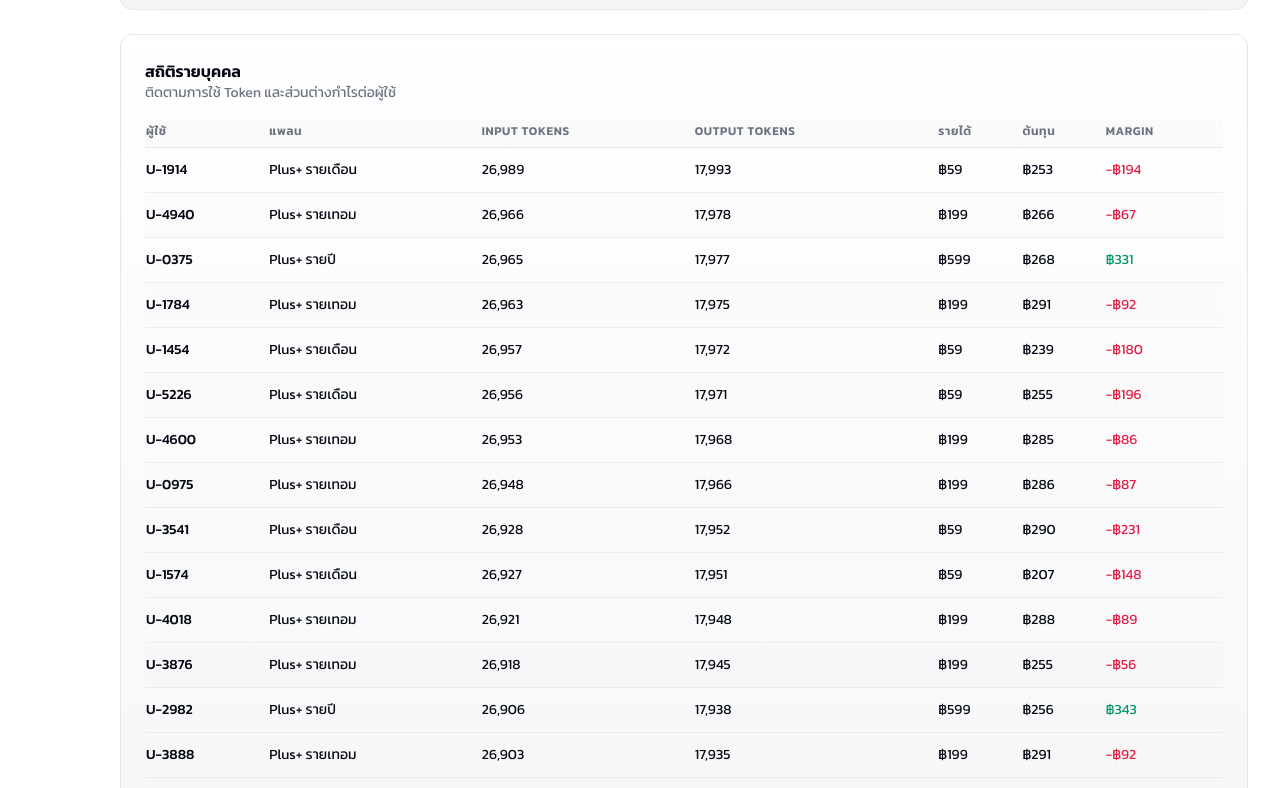
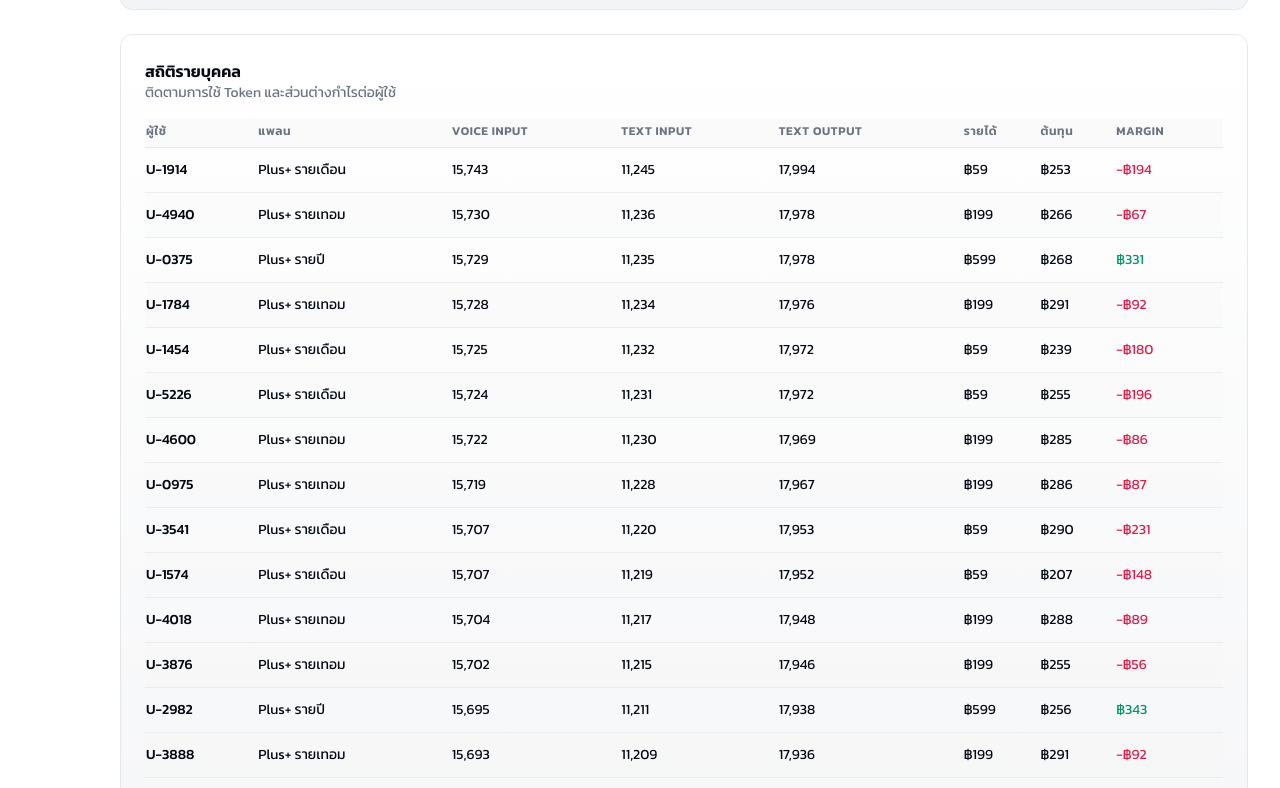
Before and after one commit to Testdeploy-01/Admin-Lilac, a React (Vite) app: page /ai-manager in a window 1280 px wide. Shown: the part 1152-1940 px from the top of the page. Built offline with nearby package versions, Linux system fonts and the light colour scheme.

Commit message:
feat: updated tokens structure to split input into text/voice and output text

```diff
--- a/src/app/export/export-resolver.ts
+++ b/src/app/export/export-resolver.ts
@@ -27,8 +27,9 @@ function rowsByKey(key: DashboardRouteKey): Array<Record<string, string | number
       return aiUsageRows.map((row) => ({
         ผู้ใช้: row.userId,
         แพลน: PLAN_LABELS[row.plan],
-        InputTokens: row.inputTokens,
-        OutputTokens: row.outputTokens,
+        "Voice Input": row.inputVoiceTokens,
+        "Text Input": row.inputTextTokens,
+        "Text Output": row.outputTextTokens,
         รายได้THB: row.revenueTHB,
         ต้นทุนTHB: row.costTHB,
       }));
@@ -64,7 +65,9 @@ function rowsByKey(key: DashboardRouteKey): Array<Record<string, string | number
         สมัครเมื่อ: user.signupDate,
         หมวดหลัก: user.favoriteCategory,
         Alert: user.systemAlert,
-        MonthlyTokens: user.monthlyTokens,
+        "Voice InputTokens": user.inputVoiceTokens,
+        "Text InputTokens": user.inputTextTokens,
+        "Text OutputTokens": user.outputTextTokens,
         AICostTHB: user.aiCostTHB,
         สถานะ: user.status,
       }));
--- a/src/app/pages/ai-manager-page.tsx
+++ b/src/app/pages/ai-manager-page.tsx
@@ -180,8 +180,9 @@ export function AiManagerPage() {
               <tr className="border-b border-border text-left text-muted-foreground">
                 <th scope="col" className="pb-2">ผู้ใช้</th>
                 <th scope="col" className="pb-2">แพลน</th>
-                <th scope="col" className="pb-2">Input Tokens</th>
-                <th scope="col" className="pb-2">Output Tokens</th>
+                <th scope="col" className="pb-2">Voice Input</th>
+                <th scope="col" className="pb-2">Text Input</th>
+                <th scope="col" className="pb-2">Text Output</th>
                 <th scope="col" className="pb-2">รายได้</th>
                 <th scope="col" className="pb-2">ต้นทุน</th>
                 <th scope="col" className="pb-2">Margin</th>
@@ -199,8 +200,9 @@ export function AiManagerPage() {
                   <tr key={row.userId} className="border-b border-border/70 last:border-none">
                     <td className="py-3 font-medium">{row.userId}</td>
                     <td className="py-3">{PLAN_LABELS[row.plan]}</td>
-                    <td className="py-3">{formatNumber(row.inputTokens)}</td>
-                    <td className="py-3">{formatNumber(row.outputTokens)}</td>
+                    <td className="py-3">{formatNumber(row.inputVoiceTokens)}</td>
+                    <td className="py-3">{formatNumber(row.inputTextTokens)}</td>
+                    <td className="py-3">{formatNumber(row.outputTextTokens)}</td>
                     <td className="py-3">{formatCurrencyTHB(row.revenueTHB)}</td>
                     <td className="py-3">{formatCurrencyTHB(row.costTHB)}</td>
                     <td className="py-3">
--- a/src/app/pages/user-management-page.tsx
+++ b/src/app/pages/user-management-page.tsx
@@ -47,8 +47,10 @@ export function UserManagementPage() {
     });
 
     next.sort((a, b) => {
-      if (sortMode === "token-desc") return b.monthlyTokens - a.monthlyTokens;
-      if (sortMode === "token-asc") return a.monthlyTokens - b.monthlyTokens;
+      const aTotal = a.inputVoiceTokens + a.inputTextTokens + a.outputTextTokens;
+      const bTotal = b.inputVoiceTokens + b.inputTextTokens + b.outputTextTokens;
+      if (sortMode === "token-desc") return bTotal - aTotal;
+      if (sortMode === "token-asc") return aTotal - bTotal;
       const aDate = new Date(`${a.signupDate}T00:00:00`).getTime();
       const bDate = new Date(`${b.signupDate}T00:00:00`).getTime();
       if (sortMode === "signup-asc") return aDate - bDate;
@@ -174,6 +176,7 @@ export function UserManagementPage() {
                 <th scope="col" className="pb-2">หมวดที่สนใจ</th>
                 <th scope="col" className="pb-2">Alert</th>
                 <th scope="col" className="pb-2">Total Tokens (เดือน)</th>
+                <th scope="col" className="pb-2">Breakdown (Voice / Text In / Text Out)</th>
                 <th scope="col" className="pb-2">ต้นทุน AI</th>
                 <th scope="col" className="pb-2">สถานะ</th>
                 <th scope="col" className="pb-2">Action</th>
@@ -202,7 +205,10 @@ export function UserManagementPage() {
                     <td className="py-3">{user.signupDate}</td>
                     <td className="py-3">{user.favoriteCategory}</td>
                     <td className="py-3">{user.systemAlert}</td>
-                    <td className="py-3">{formatNumber(user.monthlyTokens)}</td>
+                    <td className="py-3">{formatNumber(user.inputVoiceTokens + user.inputTextTokens + user.outputTextTokens)}</td>
+                    <td className="py-3 text-xs text-muted-foreground whitespace-nowrap">
+                      {formatNumber(user.inputVoiceTokens)} / {formatNumber(user.inputTextTokens)} / {formatNumber(user.outputTextTokens)}
+                    </td>
                     <td className="py-3">{formatCurrencyTHB(user.aiCostTHB)}</td>
                     <td className="py-3">
                       <span
@@ -291,7 +297,10 @@ export function UserManagementPage() {
               <div className="mt-4 space-y-2 text-sm">
                 <p>แพลนปัจจุบัน: {PLAN_LABELS[selectedUser.plan]}</p>
                 <p>Login ล่าสุด: {selectedUser.lastLogin}</p>
-                <p>โควตาคงเหลือ (ประมาณ): {Math.max(0, 100 - Math.floor(selectedUser.monthlyTokens / 500))}%</p>
+                <p>โควตาคงเหลือ (ประมาณ): {Math.max(0, 100 - Math.floor((selectedUser.inputVoiceTokens + selectedUser.inputTextTokens + selectedUser.outputTextTokens) / 500))}%</p>
+                <p>Voice Input: {formatNumber(selectedUser.inputVoiceTokens)} tokens</p>
+                <p>Text Input: {formatNumber(selectedUser.inputTextTokens)} tokens</p>
+                <p>Text Output: {formatNumber(selectedUser.outputTextTokens)} tokens</p>
                 <p>Alert: {selectedUser.systemAlert}</p>
               </div>
             </div>
--- a/src/mocks/dashboard-features.mock.ts
+++ b/src/mocks/dashboard-features.mock.ts
@@ -64,7 +64,9 @@ export type UserTableRowExpanded = {
   signupDate: string;
   favoriteCategory: "Study" | "Finance" | "Lifestyle";
   systemAlert: string;
-  monthlyTokens: number;
+  inputVoiceTokens: number;
+  inputTextTokens: number;
+  outputTextTokens: number;
   aiCostTHB: number;
   status: "active" | "suspended" | "new";
   lastLogin: string;
@@ -120,9 +122,15 @@ export const managedUsers: UserTableRowExpanded[] = Array.from({ length: TOTAL_U
   const plan = pickPlan();
   const firstName = FIRST_NAMES[Math.floor(rand() * FIRST_NAMES.length)];
   const lastInit = LAST_INITIALS[Math.floor(rand() * LAST_INITIALS.length)];
-  const monthlyTokens = plan === "FREE"
+  const expectedTotalTokens = plan === "FREE"
     ? Math.floor(rand() * 8000 + 2000)
     : Math.floor(rand() * 40000 + 5000);
+
+  // Distribute total tokens into Voice Input, Text Input, and Text Output
+  const inputVoiceTokens = Math.floor(expectedTotalTokens * 0.35); // Approx 35% Voice Input
+  const inputTextTokens = Math.floor(expectedTotalTokens * 0.25); // Approx 25% Text Input
+  const outputTextTokens = expectedTotalTokens - inputVoiceTokens - inputTextTokens; // Remaining 40% Text Output
+
   const costPerToken = 0.0045 + rand() * 0.002;
   return {
     id: `U-${String(i + 1).padStart(4, "0")}`,
@@ -132,8 +140,10 @@ export const managedUsers: UserTableRowExpanded[] = Array.from({ length: TOTAL_U
     signupDate: genDate(2025, 2026),
     favoriteCategory: CATEGORIES[Math.floor(rand() * CATEGORIES.length)],
     systemAlert: ALERTS[Math.floor(rand() * ALERTS.length)],
-    monthlyTokens,
-    aiCostTHB: Math.round(monthlyTokens * costPerToken),
+    inputVoiceTokens,
+    inputTextTokens,
+    outputTextTokens,
+    aiCostTHB: Math.round(expectedTotalTokens * costPerToken),
     status: STATUSES[Math.floor(rand() * STATUSES.length)],
     lastLogin: genLastLogin(),
   };
@@ -151,7 +161,7 @@ const plusMonthly = managedUsers.filter((u) => u.plan === "PLUS_MONTHLY").length
 const plusTerm = managedUsers.filter((u) => u.plan === "PLUS_TERM").length;
 const plusYearly = managedUsers.filter((u) => u.plan === "PLUS_YEARLY").length;
 // activeUsers / suspendedUsers / newUsers can be computed where needed
-const totalMonthlyTokens = managedUsers.reduce((s, u) => s + u.monthlyTokens, 0);
+const totalMonthlyTokens = managedUsers.reduce((s, u) => s + u.inputVoiceTokens + u.inputTextTokens + u.outputTextTokens, 0);
 const totalAiCost = managedUsers.reduce((s, u) => s + u.aiCostTHB, 0);
 
 // MRR calculation from real plan mix
@@ -304,21 +314,22 @@ export const aiModelUsage = [
 export type AiUsageRow = {
   userId: string;
   plan: PlanKey;
-  inputTokens: number;
-  outputTokens: number;
+  inputVoiceTokens: number;
+  inputTextTokens: number;
+  outputTextTokens: number;
   revenueTHB: number;
   costTHB: number;
 };
 
-// Top 20 users by token usage for the AI per-user table
 export const aiUsageRows: AiUsageRow[] = [...managedUsers]
-  .sort((a, b) => b.monthlyTokens - a.monthlyTokens)
+  .sort((a, b) => (b.inputVoiceTokens + b.inputTextTokens + b.outputTextTokens) - (a.inputVoiceTokens + a.inputTextTokens + a.outputTextTokens))
   .slice(0, 20)
   .map((u) => ({
     userId: u.id,
     plan: u.plan,
-    inputTokens: Math.round(u.monthlyTokens * 0.6),
-    outputTokens: Math.round(u.monthlyTokens * 0.4),
+    inputVoiceTokens: u.inputVoiceTokens,
+    inputTextTokens: u.inputTextTokens,
+    outputTextTokens: u.outputTextTokens,
     revenueTHB: PLAN_PRICES[u.plan],
     costTHB: u.aiCostTHB,
   }));
```
